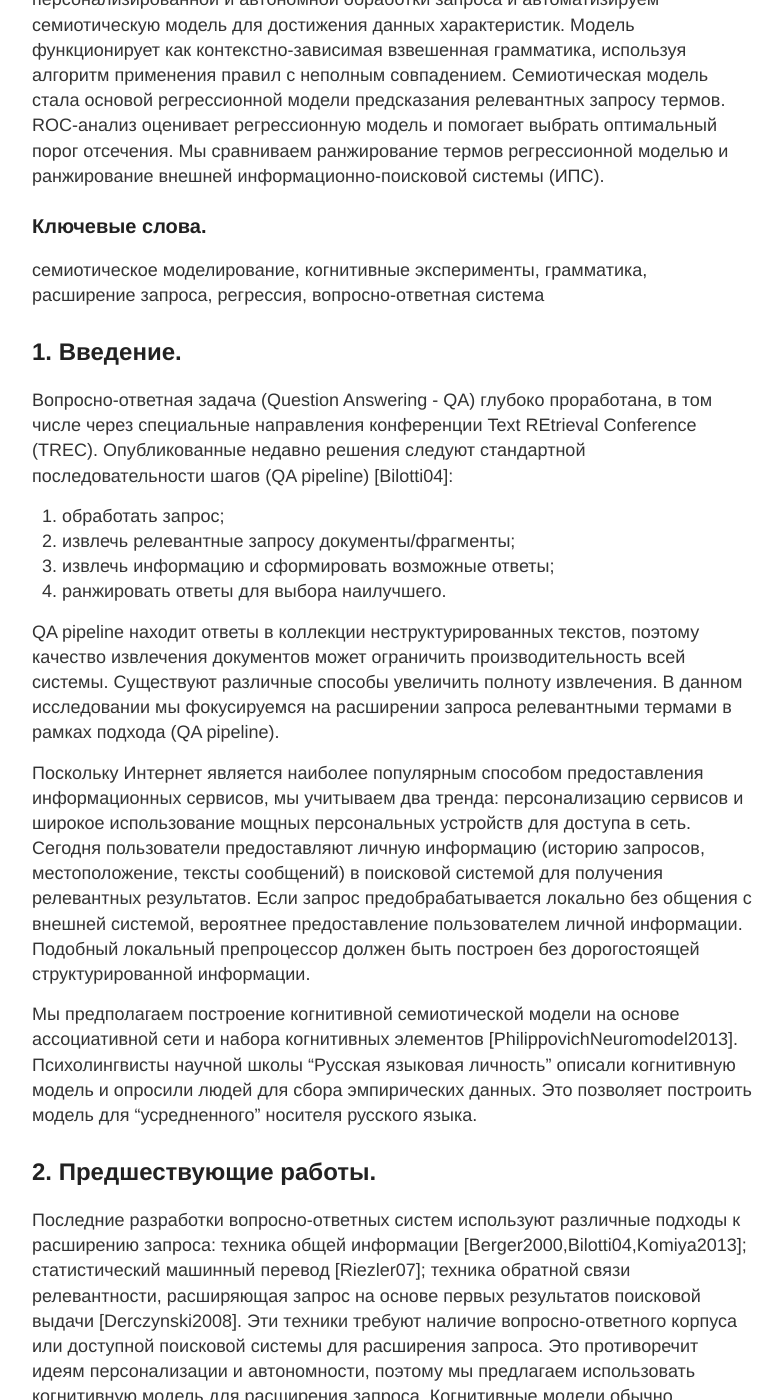
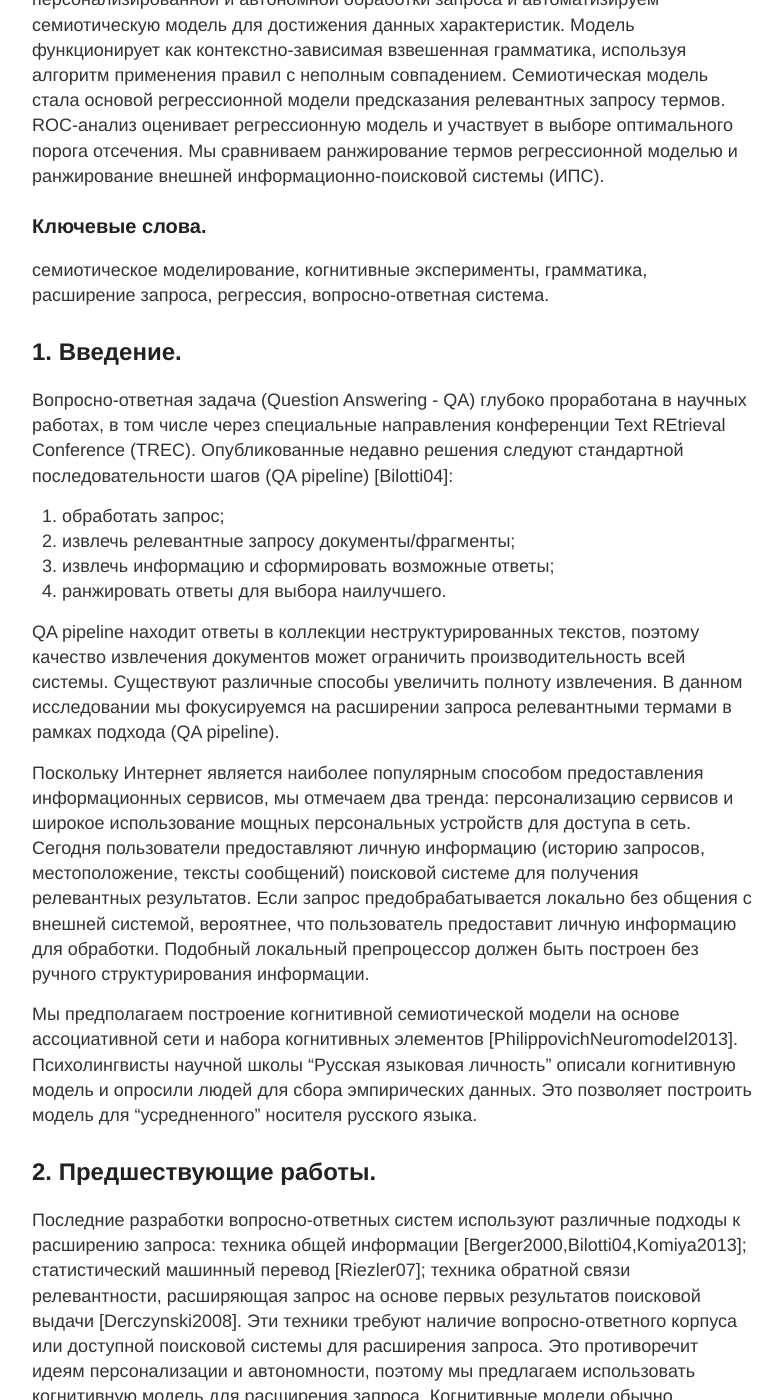
Before and after one commit to a-sir/a-sir.github.io, a Jekyll site: the page built from _posts/2014-12-28-Cognitive-Semiotic-Model-for-Query-Expansion-in-Question-Answering.md, in a window 1280 px wide and 1400 px high, scrolled down 1095 px. Shown: the whole window, without its empty margins (248-1030 px from the left). Built offline with Jekyll 4.4.1, drawn with Linux system fonts in a browser that asks for light colours; formulas are drawn with MathJax 3; some of the changed text lies outside the part shown.

Commit message:
Text edited.

```diff
--- a/_posts/2014-12-28-Cognitive-Semiotic-Model-for-Query-Expansion-in-Question-Answering.md
+++ b/_posts/2014-12-28-Cognitive-Semiotic-Model-for-Query-Expansion-in-Question-Answering.md
@@ -27,14 +27,14 @@ y_philippovich@mail.ru
 
 karaoulov@rambler.ru
 
-## Аннотация
-Расширение запроса улучшает качество этапа извлечения документов в цепочке работы вопросно-ответной системы. Мы утверждаем преимущества персонализированной и автономной обработки запроса и автоматизируем семиотическую модель для достижения данных характеристик. Модель функционирует как контекстно-зависимая взвешенная грамматика, используя алгоритм применения правил с неполным совпадением. Семиотическая модель стала основой регрессионной модели предсказания релевантных запросу термов. ROC-анализ оценивает регрессионную модель и помогает выбрать оптимальный порог отсечения. Мы сравниваем ранжирование термов регрессионной моделью и ранжирование внешней информационно-поисковой системы (ИПС).
+## Аннотация.
+Расширение запроса увеличивает полноту этапа извлечения документов в цепочке работы вопросно-ответной системы. Мы утверждаем важность персонализированной и автономной обработки запроса и автоматизируем семиотическую модель для достижения данных характеристик. Модель функционирует как контекстно-зависимая взвешенная грамматика, используя алгоритм применения правил с неполным совпадением. Семиотическая модель стала основой регрессионной модели предсказания релевантных запросу термов. ROC-анализ оценивает регрессионную модель и участвует в выборе оптимального порога отсечения. Мы сравниваем ранжирование термов регрессионной моделью и ранжирование внешней информационно-поисковой системы (ИПС).
 
 ### Ключевые слова.
-семиотическое моделирование, когнитивные эксперименты, грамматика, расширение запроса, регрессия, вопросно-ответная система
+семиотическое моделирование, когнитивные эксперименты, грамматика, расширение запроса, регрессия, вопросно-ответная система.
 
 ## 1. Введение.
-Вопросно-ответная задача (Question Answering - QA) глубоко проработана, в том числе через специальные направления конференции Text REtrieval Conference (TREC). Опубликованные недавно решения следуют стандартной последовательности шагов (QA pipeline) [Bilotti04]:
+Вопросно-ответная задача (Question Answering - QA) глубоко проработана в научных работах, в том числе через специальные направления конференции Text REtrieval Conference (TREC). Опубликованные недавно решения следуют стандартной последовательности шагов (QA pipeline) [Bilotti04]:
 
 1. обработать запрос;
 2. извлечь релевантные запросу документы/фрагменты;
@@ -43,13 +43,12 @@ karaoulov@rambler.ru
 
 QA pipeline находит ответы в коллекции неструктурированных текстов, поэтому качество извлечения документов может ограничить производительность всей системы. Существуют различные способы увеличить полноту извлечения. В данном исследовании мы фокусируемся на расширении запроса релевантными термами в рамках подхода (QA pipeline).
 
-Поскольку Интернет является наиболее популярным способом предоставления информационных сервисов, мы учитываем два тренда: персонализацию сервисов и широкое использование мощных персональных устройств для доступа в сеть. Сегодня пользователи предоставляют личную информацию (историю запросов, местоположение, тексты сообщений) в поисковой системой для получения релевантных результатов. Если запрос предобрабатывается локально без общения с внешней системой, вероятнее предоставление пользователем личной информации. Подобный локальный препроцессор должен быть построен без дорогостоящей структурированной информации.
+Поскольку Интернет является наиболее популярным способом предоставления информационных сервисов, мы отмечаем два тренда: персонализацию сервисов и широкое использование мощных персональных устройств для доступа в сеть. Сегодня пользователи предоставляют личную информацию (историю запросов, местоположение, тексты сообщений) поисковой системе для получения релевантных результатов. Если запрос предобрабатывается локально без общения с внешней системой, вероятнее, что пользователь предоставит личную информацию для обработки. Подобный локальный препроцессор должен быть построен без ручного структурирования информации.
 
 Мы предполагаем построение когнитивной семиотической модели на основе ассоциативной сети и набора когнитивных элементов [PhilippovichNeuromodel2013]. Психолингвисты научной школы "Русская языковая личность" описали когнитивную модель и опросили людей для сбора эмпирических данных. Это позволяет построить модель для "усредненного" носителя русского языка.
 
 ## 2. Предшествующие работы.
-
-Последние разработки вопросно-ответных систем используют различные подходы к расширению запроса: техника общей информации [Berger2000,Bilotti04,Komiya2013]; статистический машинный перевод [Riezler07]; техника обратной связи релевантности, расширяющая запрос на основе первых результатов поисковой выдачи [Derczynski2008]. Эти техники требуют наличие вопросно-ответного корпуса или доступной поисковой системы для расширения запроса. Это противоречит идеям персонализации и автономности, поэтому мы предлагаем использовать когнитивную модель для расширения запроса. Когнитивные модели обычно специфичны к задаче (трансформационная грамматика Ноама Хомского [ChomskyMinProgram]), либо наоборот - являются фреймворками общего  назначения (ACT-R [ACT-R], Soar [SoarIntro1996]). Выбранная когнитивная модель принимает на вход предложение в естественно-языковой форме, возвращая набор термов. Модель соответствует вопросно-ответной задаче, в тоже время согласуясь с идеями персонализации и автономности.
+Последние разработки вопросно-ответных систем используют различные подходы к расширению запроса: техника общей информации [Berger2000,Bilotti04,Komiya2013]; статистический машинный перевод [Riezler07]; техника обратной связи релевантности, расширяющая запрос на основе первых результатов поисковой выдачи [Derczynski2008]. Эти техники требуют наличие вопросно-ответного корпуса или доступной поисковой системы для расширения запроса. Это противоречит идеям персонализации и автономности, поэтому мы предлагаем использовать когнитивную модель для расширения запроса. Когнитивные модели обычно специфичны к задаче (трансформационная грамматика Ноама Хомского [ChomskyMinProgram]), либо наоборот - являются фреймворками общего  назначения (ACT-R [ACT-R], Soar [SoarIntro1996]). Выбранная когнитивная модель принимает на вход предложение в естественно-языковой форме, возвращая набор термов. Модель соответствует вопросно-ответной задаче, в тоже время соответствуя идеям персонализации и автономности.
 
 ## 3. Данные.
 Ассоциативный эксперимент проводился по методу свободных ассоциаций, в котором респондент предоставляет первую ассоциацию на заданное слово. Мы строим сеть из лемматизированного ассоциативного словаря русского языка [ASNI07]. Сеть содержит 63,700 узлов, 394,000 связей в нелемматизированном виде и 29,290 узлов, 132,456 связей в лемматизированном. Вот пример необработанных ассоциаций: (дорога, далеко, 28), (дорога, длинная, 19), (дорога, домой, 15), где последнее число - сила ассоциативной связи. Когнитивный эксперимент методически повторяет игру "кроссворд", где респондент угадывает слово по описанию. Пары (вопрос, ответ) с дополнительными атрибутами образуют когнитивные единицы (когнемы). Когнема имеет 5 компонент: $$Знак$$, $$Смысл$$, $$Формула\_смысла$$, $$Функция$$, $$Область$$. $$Знак$$ это слово, должное быть угаданным. $$Формула\_смысла$$ определяет структуру утверждения из $$Смысл$$ (дефиниция, метафора и т.д.). $$Функция$$ отражает важность когнемы для респондента. $$Область$$ позиционирует когнитивную единицу относительно прочих когнем респондента (литература, армия, инструменты и т.д.) Например:
@@ -82,16 +82,19 @@ $$G$$ применяет правила с наибольшей вероятно
 Модель линейной регрессии предсказывает релевантность терма $$t_i$$ запросу $$query$$ в виде: $$Y(t_i) = b_0 + b_1*tInvCost_i + b_2 * tUsage_i$$. Мы обучаем и тестируем модель на истинно-положительных парах $$(Смысл, Знак)$$ из множества когнем;
 
 Используя сокращения TP (истинно положительный), FN (ложно отрицательный), TN (истинно отрицательный), FP (ложно положительный), опишем свойства регрессионной модели:
+
 1. Чувствительность $$Se=\frac{TP}{TP+FN}*100\%$$;
 2. Специфичность $$Sp=\frac{TN}{TN+FP}*100\%$$;
-3. $$AUC$$ - область под кривой ROC-графа. ROC-анализ использует график зависимости $$Se=F(1-Sp)$$. $$AUC$$ положительно соотносится с качеством регрессионной модели. При пороге отсечения $$cutoff=argmax_k(Se_k+Sp_k)$$ регрессионная модель классифицирует достигнутые в процессе вывода грамматикой символы на релевантность запросу. Свойство $$Область$$ когнем может использоваться для улучшения качества классификации [SirenkoPhilippovichAssocClassif].
+3. $$AUC$$ - область под кривой ROC-графа.
+
+ROC-анализ использует график зависимости $$Se=F(1-Sp)$$. $$AUC$$ положительно соотносится с качеством регрессионной модели. При пороге отсечения $$cutoff=argmax_k(Se_k+Sp_k)$$ регрессионная модель классифицирует достигнутые в процессе вывода грамматикой символы на релевантность запросу. Свойство $$Область$$ когнем может использоваться для улучшения качества классификации [SirenkoPhilippovichAssocClassif].
 
 ## 5. Результаты.
 
 Сформированная грамматика $$G_{Ext}$$ содержит: 28,000 символов, 123,000 правил и 3,900 синсетов. Символы в синсете заменяют друг-друга с инвертированнй стоимостью 1.
 Запуск модели с запросом "Столица крупнейшей нефтедобывающей страны" производит набор символов, который содержит верный ответ "Москва" в позиции 2 и менее релевантные символы "город", "Россия" в позициях (7, 1) (см. таблицу 2).
 
-Последние разработки QA-систем построены и протестированы на англоязычных данных. Для оценки влияния препроцессора необходимо сравнить производительность QA с и в отсутствии препроцессора, либо убедиться, что дополнительные термы улучшают извлечение документов в верным ответом. Так как когнитивная модель не была построена на англоязычных данных, прямое сравнение не было выполнено. Мы используем 2 метода оценки производительности препроцессора:
+Последние разработки QA-систем построены и протестированы на англоязычных данных. Для оценки влияния препроцессора необходимо сравнить производительность QA "с" и "в отсутствии" препроцессора, либо убедиться, что дополнительные термы улучшают извлечение документов в верным ответом. Так как когнитивная модель не была построена на англоязычных данных, прямое сравнение не было выполнено. Мы используем 2 метода оценки производительности препроцессора:
 
 1. рассматривая модель как регрессионную модель релевантности термов расширения запросу;
 2. сравнивая ранжирование термов расширения регрессионной моделью со статистикой из ИПС по запросу $$<исходный\_запрос + терм\_расширения>$$.
@@ -102,14 +105,16 @@ $$G$$ применяет правила с наибольшей вероятно
 
 |  Формула смысла | Термов в запросе | Число запросов |  AUC регрессионной модели|
 |:---------------:|:----------------:|:--------------:|:------------------------:|
-|description      |        -         | 199            |0.86                      |
-|definition       |-                 | 196            |0.90                      |
-|-                |[5-10]            | 192            |0.80                      |
-|-                |[1-5]             | 200            |0.87                      |
+| description     |        -         | 199            | 0.86                     |
+| definition      | -                | 196            | 0.90                     |
+| -               | [5-10]           | 192            | 0.80                     |
+| -               | [1-5]            | 200            | 0.87                     |
 
 Во втором методе используется гипотеза из метода обратной связи релевантности: релевантные термы появляются в документе совместно с запросом чаще, чем не релевантные. Тогда набор термов максимальных рангов должен сохраняться в обоих ранжированиях:
+
 1. основанном на совместной встречаемости в документах ИПС;
 2. основанном на регрессионной модели.
+
 Для ИПС критерием ранжирования будет $$rcoef_{s,q}=\frac{docsCount(query\cup symbol)}{Freq_{symbol}}$$: $$Symbol$$ совместно встречается с запросом $$Query$$ внутри документа И $$Symbol$$ не является частотным в документах.
 
 Составим запрос $$<исходный\ запрос> И <терм\ расширения\ предложенный\ моделью>$$ для ИПС Bing.com для сбора $$docsCount(запрос\cup терм)$$ (См. таблицу 2). Результаты, ранжированные по $$DocsCount/frequency$$ содержат релевантные ответы в позициях (1,2,5), что ближе к верхним значениям. Заметим, что полностью нерелевантный ответ "красный" понизился в ранге, а "аллея" не опускается вниз из-за низкой частотности.
```
Also changed, not shown: other parts of _posts/2014-12-28-Cognitive-Semiotic-Model-for-Query-Expansion-in-Question-Answering.md (+10 -9 lines).
